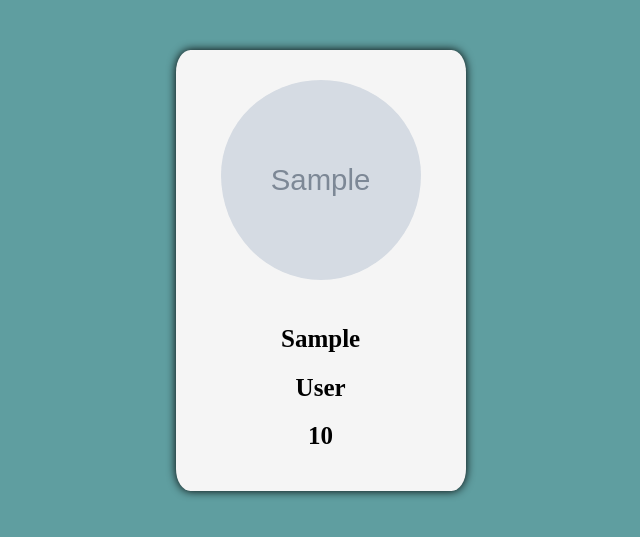
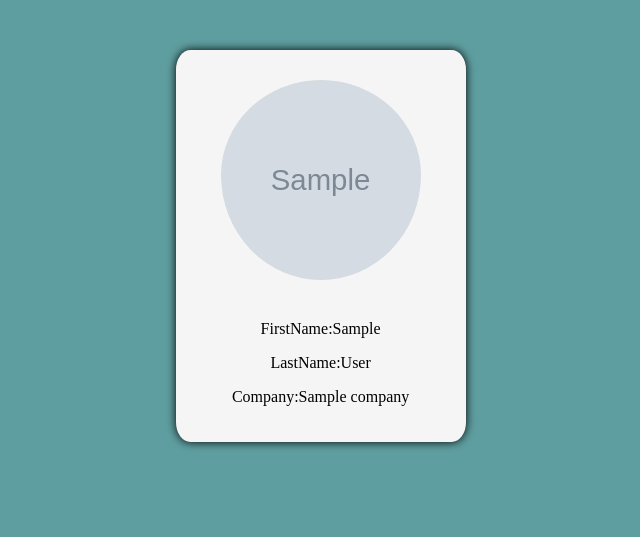
Before and after one commit to Veronicahwambui/SchoolSystem, a Django app: template schoolsystem/Trainer/templates/trainer_profile.html in a window 1280 px wide. Shown: the top 537 px of the page, without its empty margins (338-978 px from the left). Run offline with Django 3.2, Linux system fonts and the light colour scheme; the template is opened without the code that fills it: most values are stand-ins (such as "Sample title", 1, 10 or a date in 2020); grey boxes marked "Sample" are stand-in pictures; parts of the project's set-up code (start-up, migrations or seed data) failed here and were passed over.

Commit message:
modified the files

```diff
--- a/schoolsystem/Course/templates/course_list.html
+++ b/schoolsystem/Course/templates/course_list.html
@@ -39,7 +39,6 @@
             <th>CourseCode</th>
             <th>Description</th>
             <th>Edit</th>
-            <th>Profile</th>
             <th>Delete</th>
 
 
@@ -60,7 +59,6 @@
             {% endif %}
 
            <td><a  href="{%url 'edit_course' id=course.id %}">Edit</a></td>
-           <td><a  href="{%url 'course_profile' id=course.id %}">Profile</a></td>
            <td><a  href="{%url 'delete_course' id=course.id %}">Delete</a></td>
 
 
--- a/schoolsystem/Event/urls.py
+++ b/schoolsystem/Event/urls.py
@@ -7,7 +7,7 @@ from . import views
 app_name = 'cal'
 
 urlpatterns = [
-
+    path("register/",views.register_event,name="register_event"),
     path('cal/', views.CalendarView.as_view(), name='calendar'),
     url('list/', views.event, name='event_new'),
 	url('edit/(?P<event_id>\d+)/$', views.event, name='event_edit'),
--- a/schoolsystem/Trainer/templates/trainer_profile.html
+++ b/schoolsystem/Trainer/templates/trainer_profile.html
@@ -47,12 +47,12 @@
 
 
     <div class="profile" >
-    <img src="{{trainer.images.url}}"/>
+    <img src="{{ trainer.image.url }}"/>
 
     <div class="profile_name">
-    <h2>{{student.first_name}}</h2>
-    <h2>{{student.last_name}}</h2>
-    <h2>{{student.age}}</h2>
+    <p>FirstName:{{trainer.first_name}}</p>
+    <p> LastName:{{trainer.last_name}}</p>
+    <p>Company:{{trainer.company}}</p>
 
 
     </div>
--- a/schoolsystem/Trainer/views.py
+++ b/schoolsystem/Trainer/views.py
@@ -26,13 +26,13 @@ def trainer_list(request):
 def edit_trainer(request,id):
     trainer=Trainer.objects.get(id=id)
     if request.method=="POST":
-        form=TrainerRegistrationForm(request.Post,instance=trainer)
+        form=TrainerRegistrationForm(request.POST,instance=trainer)
         if form.is_valid():
             form.save()
 
     else:
         form=TrainerRegistrationForm(instance=trainer)
-        return render(request,"edit_trainer.html",{"form":form})
+    return render(request,"edit_trainer.html",{"form":form})
 
 
 def trainer_profile(request,id):
--- a/schoolsystem/student/templates/student_profile.html
+++ b/schoolsystem/student/templates/student_profile.html
@@ -50,9 +50,9 @@
     <img src="{{student.images.url}}"/>
 
     <div class="profile_name">
-    <h2>{{student.first_name}}</h2>
-    <h2>{{student.last_name}}</h2>
-    <h2>{{student.age}}</h2>
+    <p> FirstName:{{student.first_name}}</p>
+    <p>LastName:{{student.last_name}}</p>
+    <p>Age:{{student.age}}</p>
 
     </div>
     </div>
--- a/schoolsystem/student/views.py
+++ b/schoolsystem/student/views.py
@@ -24,13 +24,13 @@ def student_list(request):
 def edit_student(request,id):
     student=Student.objects.get(id=id)
     if request.method=="POST":
-        form=StudentRegistrationForm(request.Post,instance=student)
+        form=StudentRegistrationForm(request.POST,instance=student)
         if form.is_valid():
             form.save()
 
     else:
         form=StudentRegistrationForm(instance=student)
-        return render(request,"edit_student.html",{"form":form})
+    return render(request,"edit_student.html",{"form":form})
 
 
 def student_profile(request,id):
```
Also changed, not shown: schoolsystem/Images/Images/51_MG_8094-Recovered_1.jpg (added), schoolsystem/Images/Images/ai.jpg (added), schoolsystem/Images/Images/joy_5soEapb.jpeg (added), 4 other files.
